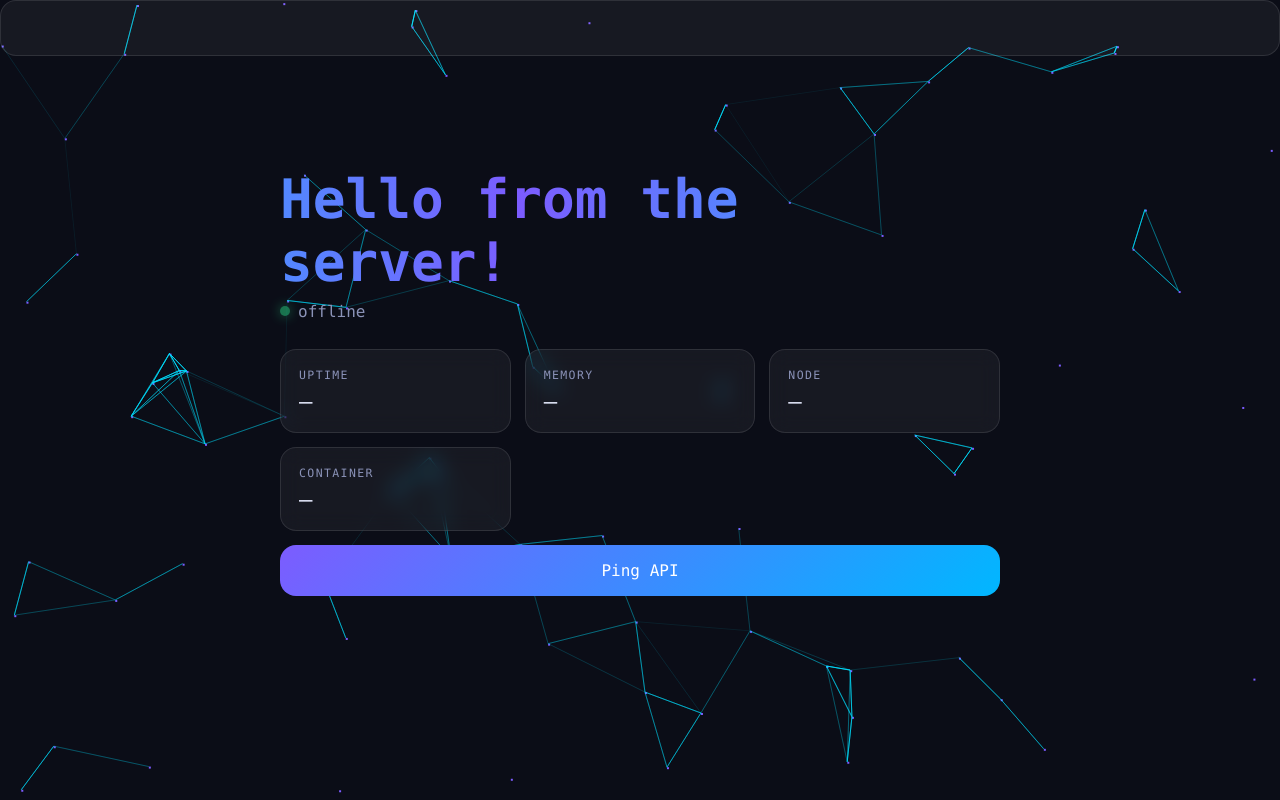
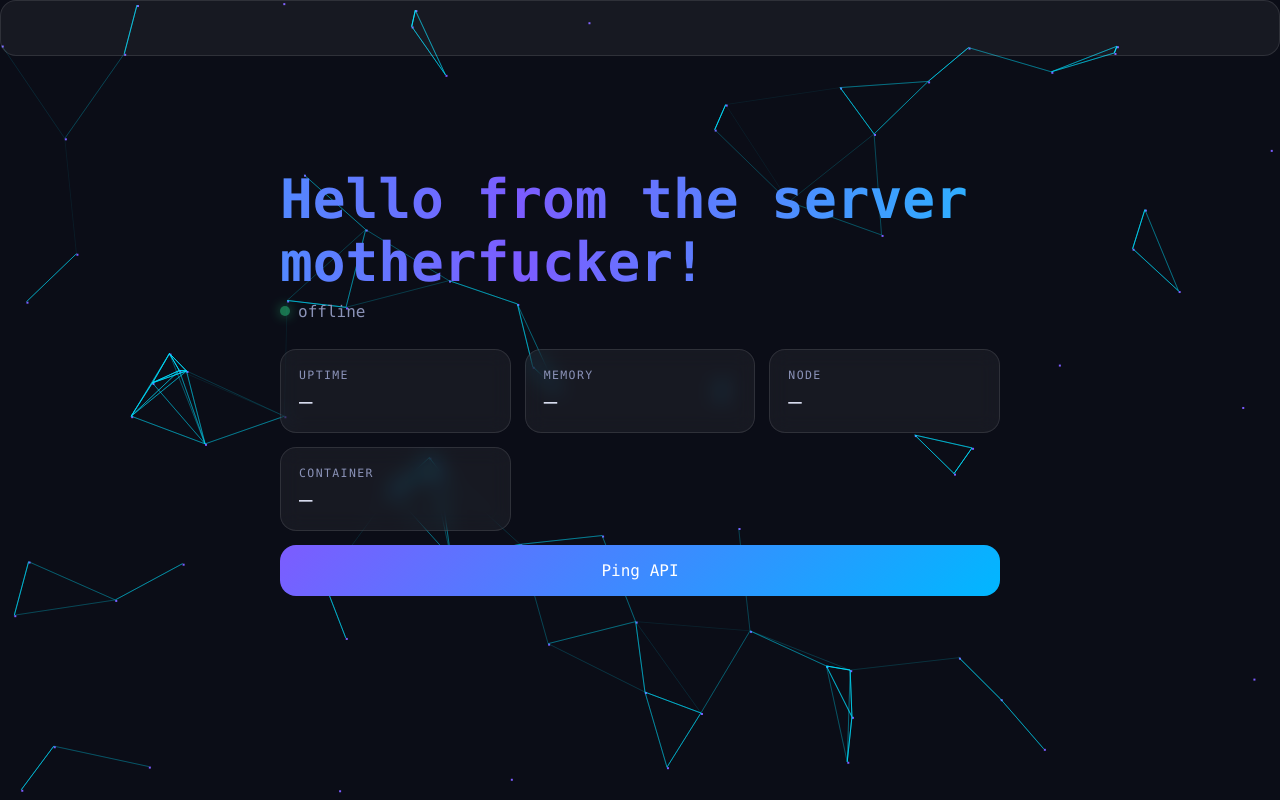
Before and after one commit to Riteshstha/nodejs-serveruptime-application-deploy-github-actions, a website: page public/index.html in a window 1280 px wide. Drawn offline with Linux system fonts and the light colour scheme; no server answers.

Commit message:
test automation

```diff
--- a/public/index.html
+++ b/public/index.html
@@ -50,7 +50,7 @@
 <body>
 <canvas id="bg"></canvas>
 <main>
-  <h1>Hello from the server!</h1>
+  <h1>Hello from the server motherfucker!</h1>
   <div class="live"><span class="dot"></span><span id="clock">connecting…</span></div>
 
   <div class="grid">
```
